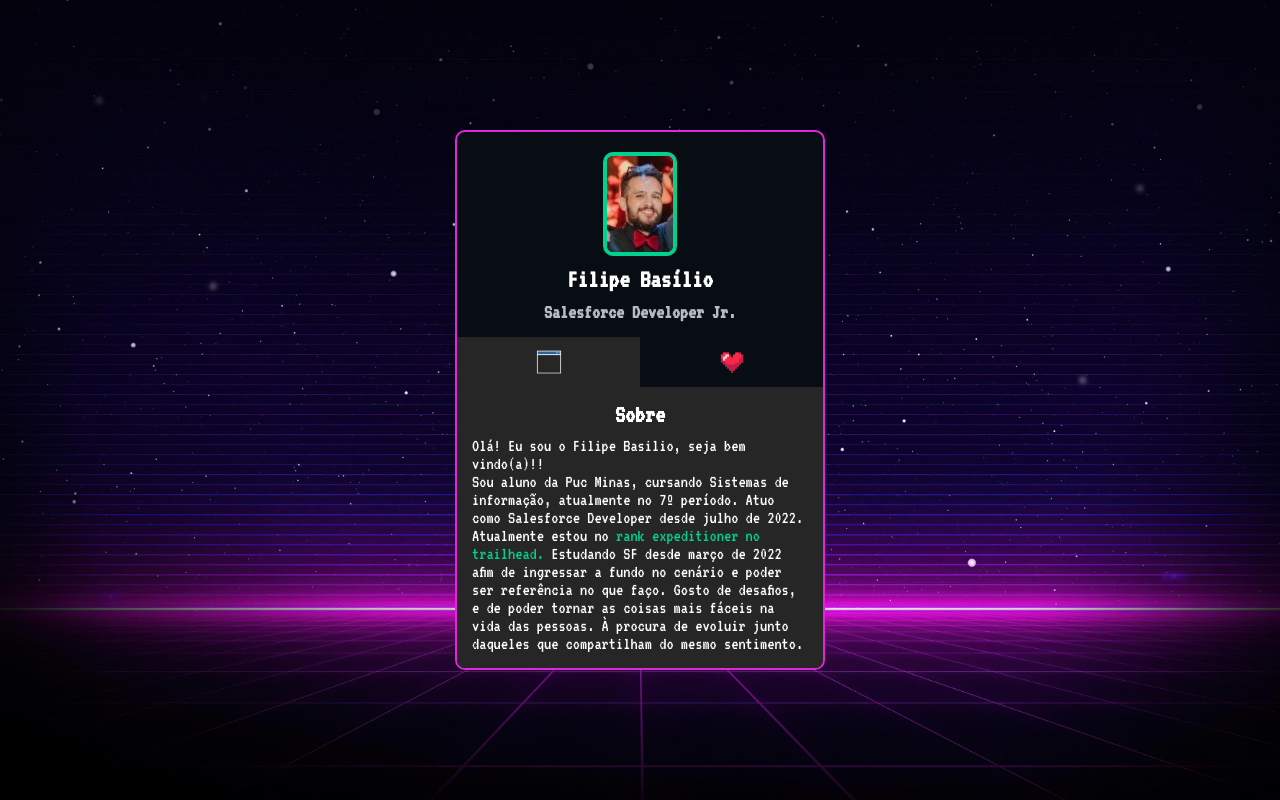
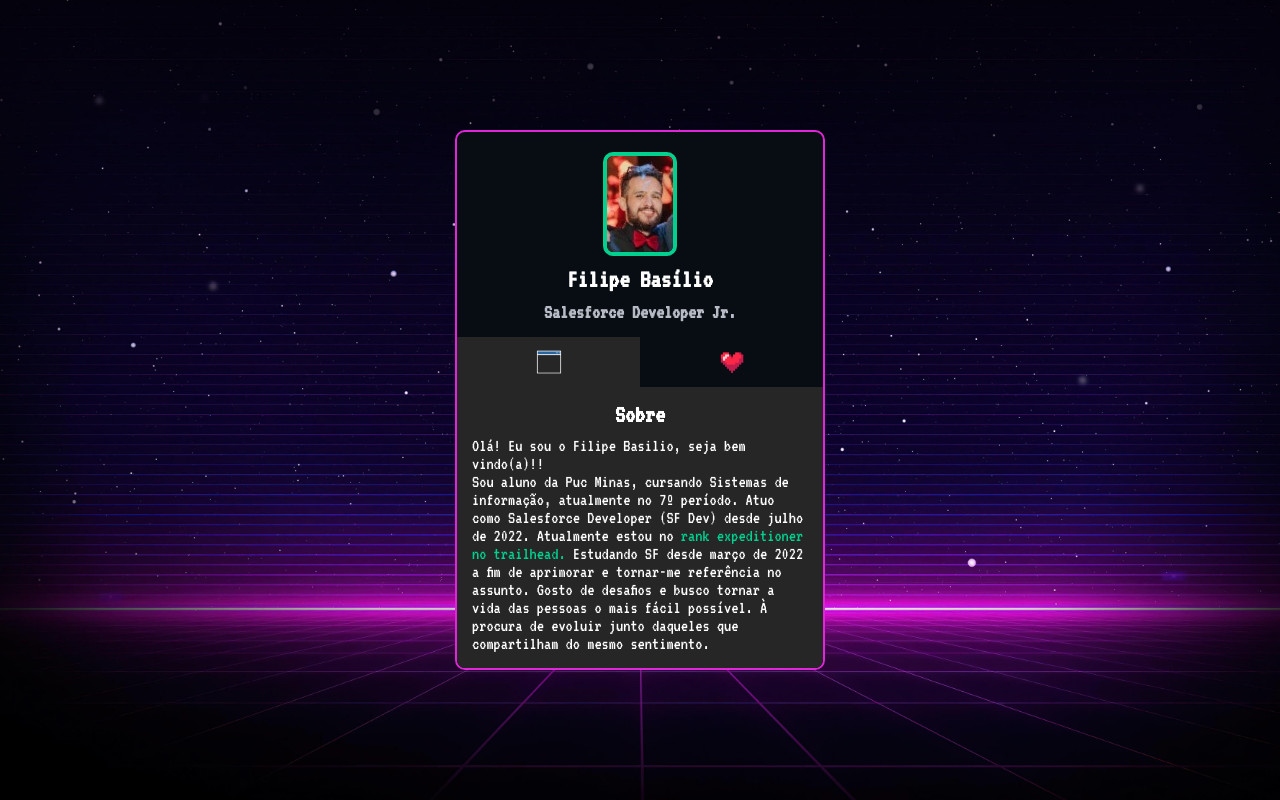
Before and after one commit to fmariano44/portfolio-project, a plain HTML site: page index.html in a window 1280 px wide. Drawn offline with Linux system fonts and the light colour scheme.

Commit message:
Update index.html

```diff
--- a/index.html
+++ b/index.html
@@ -41,9 +41,9 @@
                         <p>Olá! Eu sou o Filipe Basilio, seja bem vindo(a)!!</p>
 
                         <p>Sou aluno da Puc Minas, cursando Sistemas de informação, atualmente no 7º período.
-                            Atuo como Salesforce Developer desde julho de 2022. Atualmente estou no <span> rank expeditioner no trailhead.</span>
-                            Estudando SF desde março de 2022 afim de ingressar a fundo no cenário e poder ser referência no que faço.
-                            Gosto de desafios, e de poder tornar as coisas mais fáceis na vida das pessoas. À procura
+                            Atuo como Salesforce Developer (SF Dev) desde julho de 2022. Atualmente estou no <span> rank expeditioner no trailhead.</span>
+                            Estudando SF desde março de 2022 a fim de aprimorar e tornar-me referência no assunto.
+                            Gosto de desafios e busco tornar a vida das pessoas o mais fácil possível. À procura
                             de evoluir junto daqueles que compartilham do mesmo sentimento.
                         </p>
                     </div>
```
